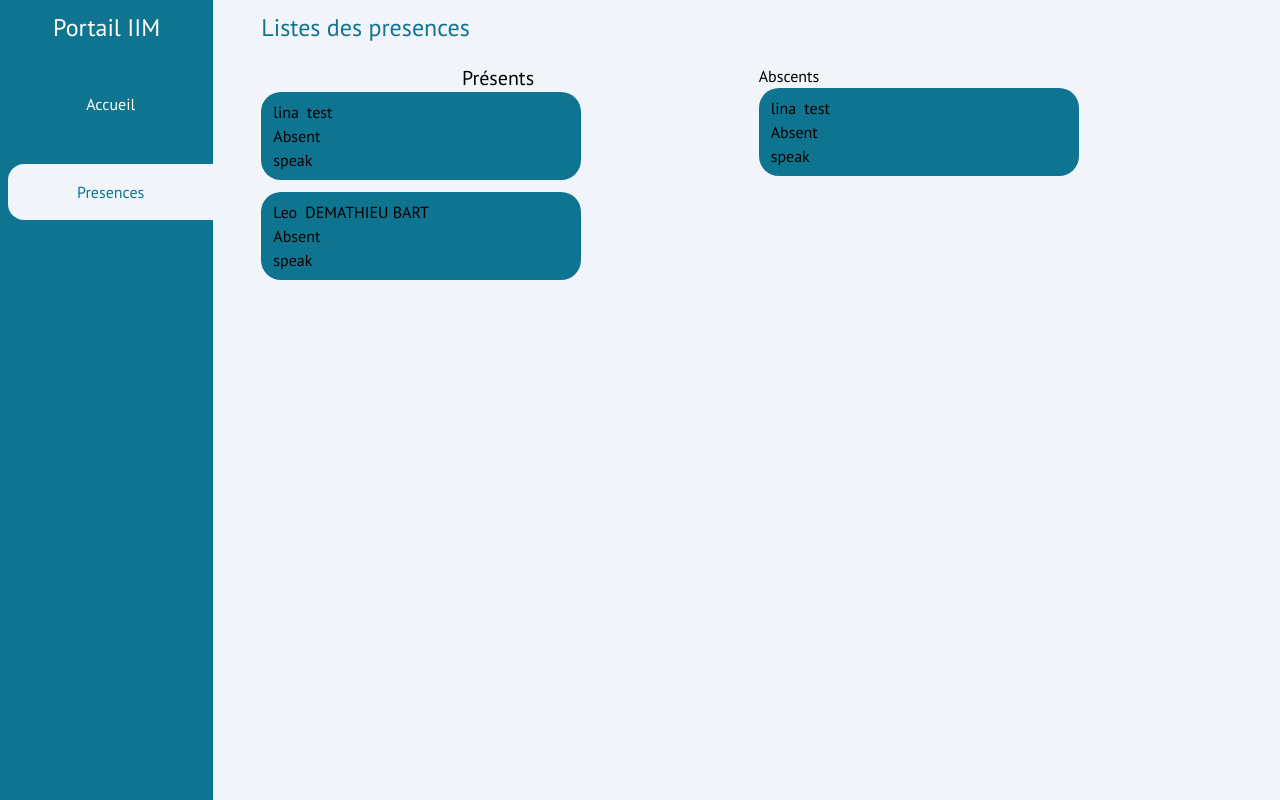
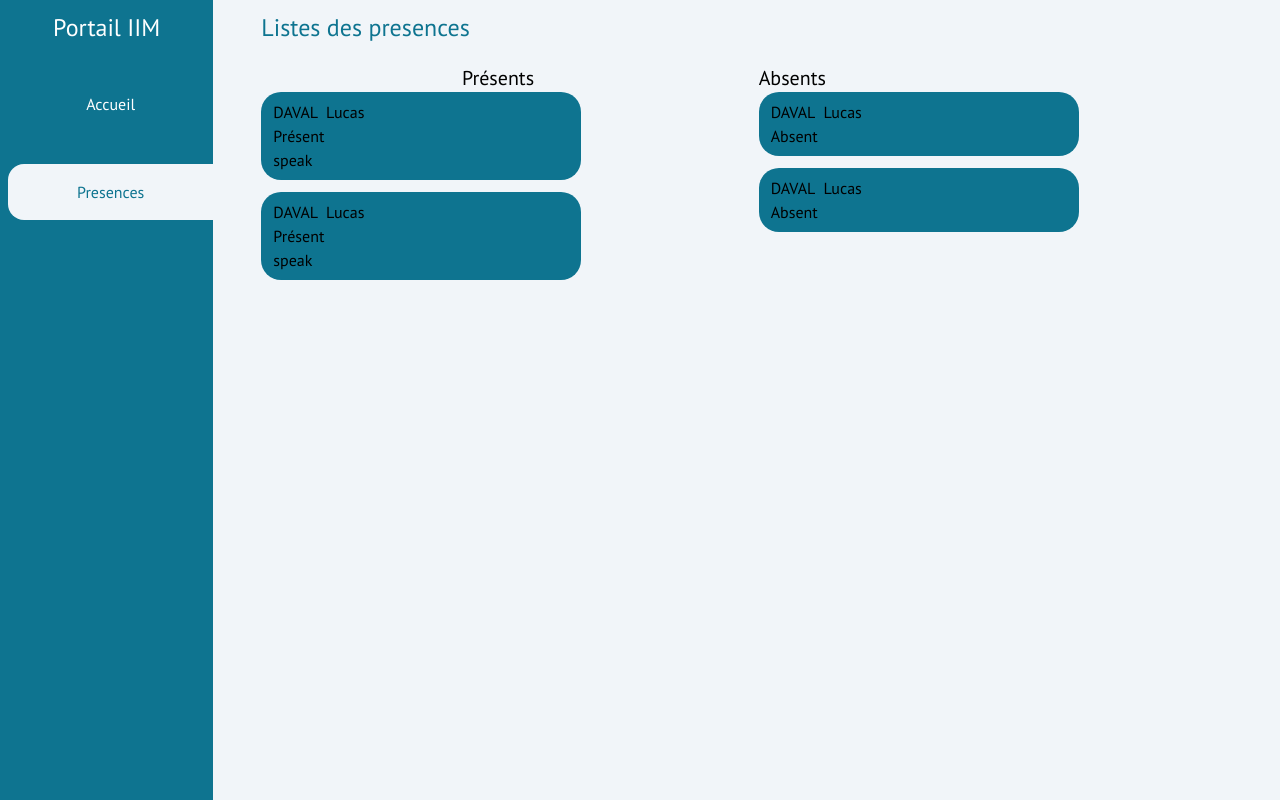
Before and after one commit to coralieO/presence_arduino, a Vue app: page /Presences in a window 1280 px wide. Built offline with nearby package versions, Linux system fonts and the light colour scheme.

Commit message:
FIX - set dynamic student in or out

```diff
--- a/src/components/Table.vue
+++ b/src/components/Table.vue
@@ -8,7 +8,7 @@
             <p v-if="studentState">Présent</p>
             <p v-else>Absent</p>
         </div>
-    <button @click="sayHello">speak</button>
+    <button v-if="studentState" @click="sayHello">speak</button>
     </div>
 </template>
 
--- a/src/views/Presences.vue
+++ b/src/views/Presences.vue
@@ -1,19 +1,36 @@
 <template>
-    <div class=" bg-slate-100 px-12 pt-3">
+  <div class="bg-slate-100 px-12 pt-3">
         <h1 class="text-2xl mb-5 text-cyan-700">Listes des presences</h1>
 
         <div class="grid grid-cols-2 gap-6">
             <div>
-                <h2 class=" text-center text-xl">Présents</h2>
+        <h2 class="text-center text-xl">Présents</h2>
                 <div class="rounded-2xl">
-                    <Table firstName="test"  lastName="lina"/>
-                    <Table firstName="DEMATHIEU BART"  lastName="Leo"/>
+          <ul>
+            <li v-for="student in students" :key="student.studentState">
+              <Table
+                v-if="student.studentState == true"
+                :firstName="student.firstName"
+                :lastName="student.lastName"
+                :studentState="student.studentState"
+              />
+            </li>
+          </ul>
                 </div>
             </div>
             <div>
-                <h2 >Abscents</h2>
+        <h2 class="text-xl">Absents</h2>
                 <div class="rounded-2xl">
-                    <Table firstName="test"  lastName="lina"/>
+          <ul>
+            <li v-for="student in students" :key="student.studentState">
+              <Table
+                v-if="student.studentState == false"
+                :firstName="student.firstName"
+                :lastName="student.lastName"
+                :studentState="student.studentState"
+              />
+            </li>
+          </ul>
                 </div>
             </div>
         </div>
@@ -28,9 +45,17 @@ import Table from '../components/Table.vue';
 export default {
     components:{
         Table,
-    }
-}
-
-
-
+  },
+  setup(props) {},
+  data() {
+    return {
+      students: [
+        { firstName: "Lucas", lastName: "DAVAL", studentState: true },
+        { firstName: "Lucas", lastName: "DAVAL", studentState: false },
+        { firstName: "Lucas", lastName: "DAVAL", studentState: true },
+        { firstName: "Lucas", lastName: "DAVAL", studentState: false },
+      ],
+    };
+  },
+};
 </script>
```
